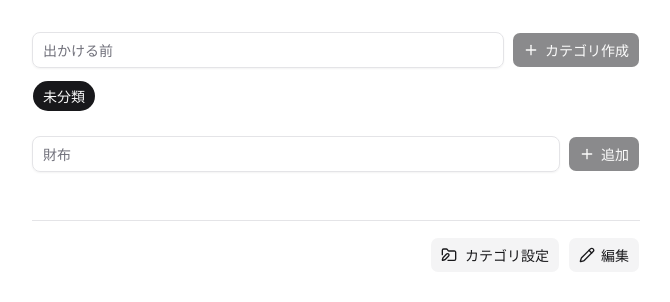
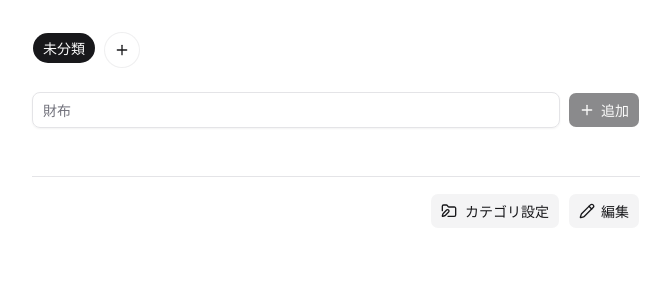
Before and after one commit to kem198/kore-motta, a Next.js app: page / in a window 1280 px wide. Shown: the top 302 px of the page, without its empty margins (0-670 px from the left). Built offline with nearby package versions, Linux system fonts and the light colour scheme.

Commit message:
refactor: enhance category management in TodoApp and CategorySettingDialog

```diff
--- a/src/components/shared/dialog/category-setting-dialog.tsx
+++ b/src/components/shared/dialog/category-setting-dialog.tsx
@@ -16,29 +16,47 @@ import { MESSAGES } from "@/constants/messages";
 import { AlertCircleIcon, SaveCheckIcon } from "lucide-react";
 import { useState } from "react";
 
+export type CategoryDialogMode = "create" | "edit";
+
 export type CategorySettingDialogProps = {
   open: boolean;
+  mode: CategoryDialogMode;
   category: { id: string; name: string } | null;
   isDefaultCategory: boolean;
   onOpenChange: (open: boolean) => void;
+  onCreate: (name: string) => void;
   onRename: (category: { id: string; name: string }, name: string) => void;
   onDelete: (category: { id: string; name: string }) => void;
 };
 
 export function CategorySettingDialog({
   open,
+  mode,
   category,
   isDefaultCategory,
   onOpenChange,
+  onCreate,
   onRename,
   onDelete,
 }: CategorySettingDialogProps) {
   const [categoryName, setCategoryName] = useState(category?.name ?? "");
+  const isCreateMode = mode === "create";
+  const inputLabel = isCreateMode
+    ? MESSAGES.labels.categoryName
+    : MESSAGES.labels.title;
 
   const handleSave = () => {
+    const trimmedName = categoryName.trim();
+
+    if (isCreateMode) {
+      if (!trimmedName) return;
+
+      onCreate(trimmedName);
+      onOpenChange(false);
+      return;
+    }
+
     if (!category || isDefaultCategory) return;
-
-    const trimmedName = categoryName.trim();
     if (!trimmedName || trimmedName === category.name) return;
 
     onRename(category, trimmedName);
@@ -51,21 +69,27 @@ export function CategorySettingDialog({
         <DialogHeader>
           <DialogTitle>カテゴリ設定</DialogTitle>
           <DialogDescription>
-            対象カテゴリ: {category?.name ?? ""}
+            {isCreateMode
+              ? "新しいカテゴリを追加します。"
+              : `対象カテゴリ: ${category?.name ?? ""}`}
           </DialogDescription>
         </DialogHeader>
 
-        {category && (
+        {(isCreateMode || category) && (
           <>
             <div className="space-y-3">
-              {!isDefaultCategory && (
+              {(isCreateMode || !isDefaultCategory) && (
                 <Label className="flex flex-col items-start gap-2">
-                  {MESSAGES.labels.title}
+                  {inputLabel}
                   <Input
                     value={categoryName}
                     onChange={(e) => setCategoryName(e.target.value)}
-                    aria-label={MESSAGES.labels.title}
-                    placeholder={category.name}
+                    aria-label={inputLabel}
+                    placeholder={
+                      isCreateMode
+                        ? MESSAGES.placeholders.categoryName
+                        : (category?.name ?? "")
+                    }
                   />
                 </Label>
               )}
@@ -75,7 +99,7 @@ export function CategorySettingDialog({
                 <p className="text-muted-foreground text-sm">（将来対応）</p>
               </Label>
 
-              {isDefaultCategory && (
+              {!isCreateMode && isDefaultCategory && (
                 <Alert variant="default">
                   <AlertCircleIcon size={16} />
                   <AlertTitle>
@@ -86,7 +110,7 @@ export function CategorySettingDialog({
             </div>
 
             <DialogFooter>
-              {!isDefaultCategory && (
+              {!isCreateMode && !isDefaultCategory && category && (
                 <Button
                   type="button"
                   variant="destructive"
@@ -99,9 +123,12 @@ export function CategorySettingDialog({
               <Button
                 type="button"
                 onClick={handleSave}
-                disabled={isDefaultCategory || !categoryName.trim()}
+                disabled={
+                  (!isCreateMode && isDefaultCategory) || !categoryName.trim()
+                }
               >
-                <SaveCheckIcon /> {MESSAGES.actions.update}
+                <SaveCheckIcon />
+                {isCreateMode ? MESSAGES.actions.add : MESSAGES.actions.update}
               </Button>
             </DialogFooter>
           </>
--- a/src/features/todo-app.tsx
+++ b/src/features/todo-app.tsx
@@ -9,7 +9,6 @@ import { TodoForm } from "@/components/shared/todo-form";
 import { TodoList } from "@/components/shared/todo-list";
 import { Alert, AlertTitle } from "@/components/ui/alert";
 import { Button } from "@/components/ui/button";
-import { Input } from "@/components/ui/input";
 import { toast } from "@/components/ui/toast";
 import {
   DEFAULT_CATEGORIES_STORAGE,
@@ -63,7 +62,6 @@ export function TodoApp() {
     }
   });
 
-  const [categoryName, setCategoryName] = useState("");
   const [activeCategoryId, setActiveCategoryId] = useState<string>(
     () => DEFAULT_CATEGORY_ID,
   );
@@ -71,10 +69,11 @@ export function TodoApp() {
     id: string;
     name: string;
   } | null>(null);
-  const [categoryToEdit, setCategoryToEdit] = useState<{
-    id: string;
-    name: string;
-  } | null>(null);
+  const [categoryDialog, setCategoryDialog] = useState<
+    | { mode: "create"; category: null }
+    | { mode: "edit"; category: { id: string; name: string } }
+    | null
+  >(null);
 
   const visibleTodos = todos.filter(
     (todo) => todo.categoryId === activeCategoryId,
@@ -115,14 +114,11 @@ export function TodoApp() {
       // ignore
     }
   }, []);
-  const handleAddCategory = useCallback(() => {
-    const name = categoryName.trim();
-    if (!name) return;
-
+  const handleCreateCategory = useCallback((name: string) => {
     const id = crypto.randomUUID();
 
     setCategories((prev) => {
-      const next = { [id]: { name }, ...prev };
+      const next = { ...prev, [id]: { name } };
       try {
         const raw = window.localStorage.getItem(TODO_STORAGE_KEY);
         const currentStorage = raw
@@ -145,13 +141,12 @@ export function TodoApp() {
     });
 
     setActiveCategoryId(id);
-    setCategoryName("");
     toast.add({
       title: MESSAGES.toast.categoryCreated,
       description: name,
       type: "success",
     });
-  }, [categoryName]);
+  }, []);
 
   const handleCreate = useCallback(
     (values: TodoFormValues) => {
@@ -273,9 +268,12 @@ export function TodoApp() {
     const selectedCategory = categories[activeCategoryId];
     if (!selectedCategory) return;
 
-    setCategoryToEdit({
-      id: activeCategoryId,
-      name: selectedCategory.name,
+    setCategoryDialog({
+      mode: "edit",
+      category: {
+        id: activeCategoryId,
+        name: selectedCategory.name,
+      },
     });
   }, [activeCategoryId, categories]);
 
@@ -385,26 +383,6 @@ export function TodoApp() {
     <div className="flex flex-col gap-4">
       <div className="not-prose flex w-full flex-col gap-6">
         <div className="flex flex-col gap-3">
-          <div className="flex gap-2">
-            <label className="flex flex-1 flex-col gap-1">
-              <Input
-                aria-label={MESSAGES.labels.categoryName}
-                value={categoryName}
-                onChange={(e) => setCategoryName(e.target.value)}
-                placeholder={MESSAGES.placeholders.categoryName}
-              />
-            </label>
-
-            <Button
-              type="button"
-              onClick={handleAddCategory}
-              disabled={!categoryName.trim()}
-            >
-              <PlusIcon />
-              {MESSAGES.actions.createCategory}
-            </Button>
-          </div>
-
           {isLoaded && (
             <div
               className="flex flex-wrap gap-2"
@@ -432,6 +410,19 @@ export function TodoApp() {
                   </Button>
                 );
               })}
+
+              <Button
+                type="button"
+                variant="secondary"
+                size="icon"
+                aria-label={MESSAGES.actions.createCategory}
+                onClick={() =>
+                  setCategoryDialog({ mode: "create", category: null })
+                }
+                className="border-border/60 bg-background rounded-full border"
+              >
+                <PlusIcon />
+              </Button>
             </div>
           )}
         </div>
@@ -538,19 +529,27 @@ export function TodoApp() {
       </div>
 
       <CategorySettingDialog
-        key={categoryToEdit?.id ?? "category-setting"}
-        open={!!categoryToEdit}
-        category={categoryToEdit}
+        key={
+          categoryDialog
+            ? `${categoryDialog.mode}-${categoryDialog.category?.id ?? "new"}`
+            : "category-setting-closed"
+        }
+        open={!!categoryDialog}
+        mode={categoryDialog?.mode ?? "create"}
+        category={
+          categoryDialog?.mode === "edit" ? categoryDialog.category : null
+        }
         isDefaultCategory={isDefaultCategorySelected}
         onOpenChange={(open) => {
           if (!open) {
-            setCategoryToEdit(null);
+            setCategoryDialog(null);
           }
         }}
+        onCreate={handleCreateCategory}
         onRename={handleRenameCategory}
         onDelete={(selectedCategory) => {
           setCategoryToDelete(selectedCategory);
-          setCategoryToEdit(null);
+          setCategoryDialog(null);
         }}
       />
 
```
Also changed, not shown: 1 other file (tests, documents, lock files or other folders).
